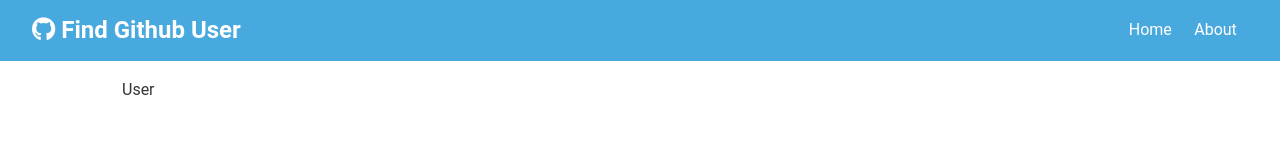
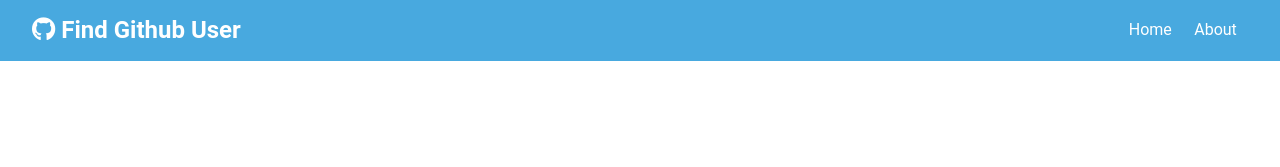
Before and after one commit to keegan-he/react_github_finduser, a React (Create React App) app: page /user/1 in a window 1280 px wide. Shown: the top 167 px of the page. Built offline with nearby package versions, Linux system fonts and the light colour scheme; no server answers.

Commit message:
user2 data grabbed

```diff
--- a/src/components/users/User.js
+++ b/src/components/users/User.js
@@ -1,15 +1,29 @@
 import React, { Component } from 'react';
 
 export class User extends Component {
-
-    componentDidMount() {
-        this.props.getUser(this.props.match.params.login)
-    }
-
-
+  componentDidMount() {
+    this.props.getUser(this.props.match.params.login);
+  }
 
   render() {
-    return <div>User</div>;
+    const {
+      name,
+      avatar_url,
+      location,
+      bio,
+      blog,
+      login,
+      html_url,
+      followers,
+      following,
+      public_repos,
+      public_gists,
+      hireable
+    } = this.props.user;
+
+    const { loading } = this.props;
+
+    return <div>{login}</div>;
   }
 }
 
```
